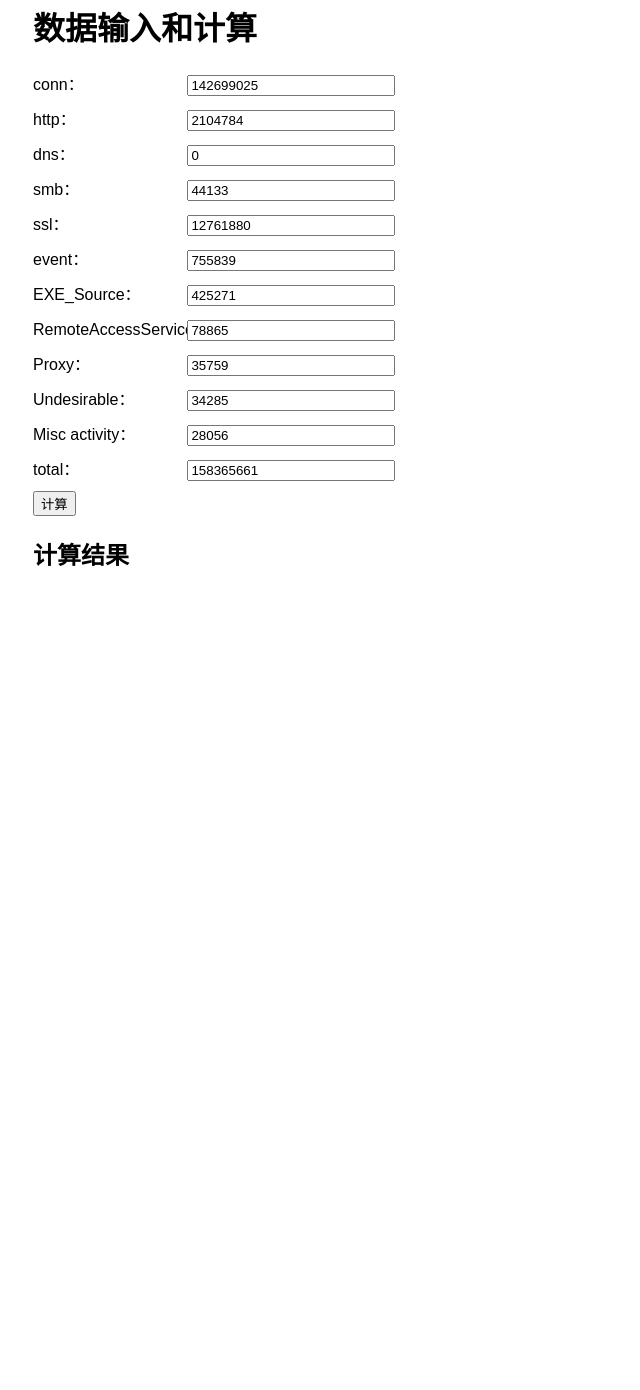
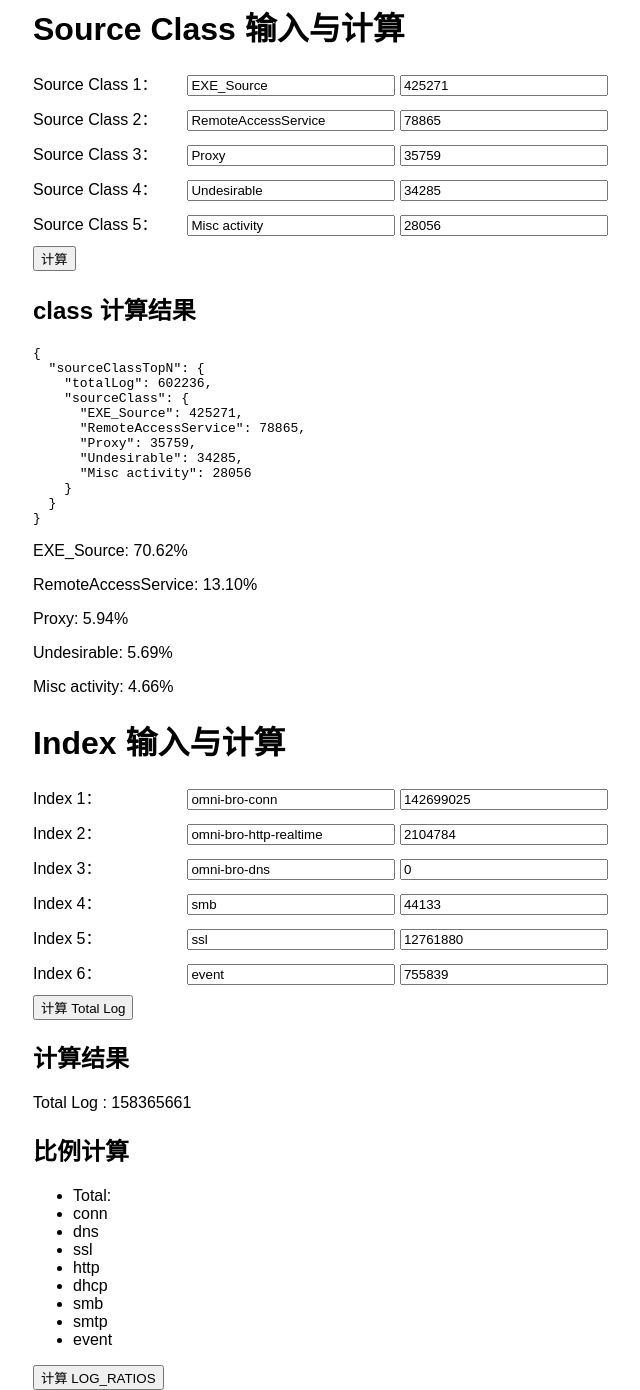
Before and after one commit to iamflowerdog/on-day-one-question, a browser extension: page Javascript/caculator.html in a window 1280 px wide. Shown: the part 18-1408 px from the top of the page, without its empty margins (307-947 px from the left). Before the commit the page ends 800 px from the top, so only its background shows below. Drawn offline with Linux system fonts and the light colour scheme.

Commit message:
第一版

```diff
--- a/Javascript/caculator.html
+++ b/Javascript/caculator.html
@@ -3,7 +3,7 @@
 <head>
     <meta charset="UTF-8">
     <meta name="viewport" content="width=device-width, initial-scale=1.0">
-    <title>数据输入和计算</title>
+    <title>Source Class 计算器</title>
     <style>
         body {
             font-family: Arial, sans-serif;
@@ -24,118 +24,208 @@
 </head>
 <body>
 
-<h1>数据输入和计算</h1>
 
+    <h1>Source Class 输入与计算</h1>
+
+    <div class="input-group">
+        <label for="source1">Source Class 1：</label>
+        <input type="text" id="source1" placeholder="名称" value="EXE_Source">
+        <input type="number" id="value1" placeholder="值" value="425271">
+    </div>
+
+    <div class="input-group">
+        <label for="source2">Source Class 2：</label>
+        <input type="text" id="source2" placeholder="名称" value="RemoteAccessService">
+        <input type="number" id="value2" placeholder="值" value="78865">
+    </div>
+
+    <div class="input-group">
+        <label for="source3">Source Class 3：</label>
+        <input type="text" id="source3" placeholder="名称" value="Proxy">
+        <input type="number" id="value3" placeholder="值" value="35759">
+    </div>
+
+    <div class="input-group">
+        <label for="source4">Source Class 4：</label>
+        <input type="text" id="source4" placeholder="名称" value="Undesirable">
+        <input type="number" id="value4" placeholder="值" value="34285">
+    </div>
+
+    <div class="input-group">
+        <label for="source5">Source Class 5：</label>
+        <input type="text" id="source5" placeholder="名称" value="Misc activity">
+        <input type="number" id="value5" placeholder="值" value="28056">
+    </div>
+
+    <button onclick="calculate()">计算</button>
+
+    <h2>class 计算结果</h2>
+    <div id="result"></div>
+    <div id="percentages"></div>
+
+<h1>Index 输入与计算</h1>
 <div class="input-group">
-    <label for="conn">conn：</label>
-    <input type="number" id="conn" value="142699025">
+    <label for="index1">Index 1：</label>
+    <input type="text" id="index1" placeholder="名称" value="omni-bro-conn">
+    <input type="number" id="indexValue1" placeholder="值" value="142699025">
 </div>
 
 <div class="input-group">
-    <label for="http">http：</label>
-    <input type="number" id="http" value="2104784">
+    <label for="index2">Index 2：</label>
+    <input type="text" id="index2" placeholder="名称" value="omni-bro-http-realtime">
+    <input type="number" id="indexValue2" placeholder="值" value="2104784">
 </div>
 
 <div class="input-group">
-    <label for="dns">dns：</label>
-    <input type="number" id="dns" value="0">
+    <label for="index3">Index 3：</label>
+    <input type="text" id="index3" placeholder="名称" value="omni-bro-dns">
+    <input type="number" id="indexValue3" placeholder="值" value="0">
 </div>
 
 <div class="input-group">
-    <label for="smb">smb：</label>
-    <input type="number" id="smb" value="44133">
+    <label for="index4">Index 4：</label>
+    <input type="text" id="index4" placeholder="名称" value="smb">
+    <input type="number" id="indexValue4" placeholder="值" value="44133">
 </div>
 
 <div class="input-group">
-    <label for="ssl">ssl：</label>
-    <input type="number" id="ssl" value="12761880">
+    <label for="index5">Index 5：</label>
+    <input type="text" id="index5" placeholder="名称" value="ssl">
+    <input type="number" id="indexValue5" placeholder="值" value="12761880">
 </div>
 
 <div class="input-group">
-    <label for="event">event：</label>
-    <input type="number" id="event" value="755839">
+    <label for="index6">Index 6：</label>
+    <input type="text" id="index6" placeholder="名称" value="event">
+    <input type="number" id="indexValue6" placeholder="值" value="755839">
 </div>
 
-<div class="input-group">
-    <label for="exe_source">EXE_Source：</label>
-    <input type="number" id="exe_source" value="425271">
+<button onclick="calculateTotalLog()">计算 Total Log</button>
+
+<h2>计算结果</h2>
+
+<div>
+   Total Log :  <span id="totalResult"></span>
 </div>
 
-<div class="input-group">
-    <label for="remote_access">RemoteAccessService：</label>
-    <input type="number" id="remote_access" value="78865">
+
+<h2>比例计算</h2>
+
+<div id="logRatios">
+    <ul>
+        <li>Total: </li>
+        <li>conn</li>
+        <li>dns</li>
+        <li>ssl</li>
+        <li>http</li>
+        <li>dhcp</li>
+        <li>smb</li>
+        <li>smtp</li>
+        <li>event</li>
+    </ul>
 </div>
 
-<div class="input-group">
-    <label for="proxy">Proxy：</label>
-    <input type="number" id="proxy" value="35759">
+<button onclick="calculateLogRatios()">计算 LOG_RATIOS</button>
+
+<div id="valueDisplay">
+    <!-- 显示对应的 value -->
 </div>
 
-<div class="input-group">
-    <label for="undesirable">Undesirable：</label>
-    <input type="number" id="undesirable" value="34285">
-</div>
 
-<div class="input-group">
-    <label for="misc_activity">Misc activity：</label>
-    <input type="number" id="misc_activity" value="28056">
-</div>
 
-<div class="input-group">
-    <label for="total">total：</label>
-    <input type="number" id="total" value="158365661">
-</div>
 
-<button onclick="calculate()">计算</button>
 
-<h2>计算结果</h2>
-<div id="result"></div>
+
 
 <script>
+    let resultJson = {}; // Define resultJson in a broader scope
+
     function calculate() {
-        const conn = parseInt(document.getElementById("conn").value);
-        const http = parseInt(document.getElementById("http").value);
-        const dns = parseInt(document.getElementById("dns").value);
-        const smb = parseInt(document.getElementById("smb").value);
-        const ssl = parseInt(document.getElementById("ssl").value);
-        const event = parseInt(document.getElementById("event").value);
-        const exeSource = parseInt(document.getElementById("exe_source").value);
-        const remoteAccess = parseInt(document.getElementById("remote_access").value);
-        const proxy = parseInt(document.getElementById("proxy").value);
-        const undesirable = parseInt(document.getElementById("undesirable").value);
-        const miscActivity = parseInt(document.getElementById("misc_activity").value);
-        const total = parseInt(document.getElementById("total").value);
+        const sources = [
+            { name: document.getElementById("source1").value, value: parseFloat(document.getElementById("value1").value) || 0 },
+            { name: document.getElementById("source2").value, value: parseFloat(document.getElementById("value2").value) || 0 },
+            { name: document.getElementById("source3").value, value: parseFloat(document.getElementById("value3").value) || 0 },
+            { name: document.getElementById("source4").value, value: parseFloat(document.getElementById("value4").value) || 0 },
+            { name: document.getElementById("source5").value, value: parseFloat(document.getElementById("value5").value) || 0 }
+        ];
 
-        const topNTotal = conn + http + ssl + event + exeSource + remoteAccess + proxy + undesirable + miscActivity;
-        const remainingTotal = total - topNTotal * 3;
+        const totalLog = sources.reduce((acc, source) => acc + source.value, 0);
 
-        const log_ratios = {
-            conn: (conn - topNTotal) / remainingTotal * 100,
-            dns: 0,
-            ssl: ssl / remainingTotal * 100,
-            http: http / remainingTotal * 100,
-            dhcp: 0,
-            smb: smb / remainingTotal * 100,
-            smtp: 0,
-            event: (event - topNTotal) / remainingTotal * 100
-        };
+        const sourceClass = {};
+        sources.forEach(source => {
+            if (source.name) {
+                sourceClass[source.name] = source.value;
+            }
+        });
 
-        const sourceClassTopN = {
-            EXE_Source: `${exeSource}: ${((exeSource / topNTotal) * 100).toFixed(1)}%`,
-            RemoteAccessService: `${remoteAccess}: ${((remoteAccess / topNTotal) * 100).toFixed(1)}%`,
-            Proxy: `${proxy}: ${((proxy / topNTotal) * 100).toFixed(1)}%`,
-            Undesirable: `${undesirable}: ${((undesirable / topNTotal) * 100).toFixed(1)}%`,
-            Misc_activity: `${miscActivity}: ${((miscActivity / topNTotal) * 100).toFixed(1)}%`
+        resultJson = {
+            sourceClassTopN: {
+                totalLog: totalLog,
+                sourceClass: sourceClass
+            }
         };
 
         document.getElementById("result").innerHTML = `
-            <p>总量：${remainingTotal}</p>
-            <p>LOG_RATIOS：</p>
-            <pre>${JSON.stringify(log_ratios, null, 2)}</pre>
-            <p>sourceClassTopN：</p>
-            <pre>${JSON.stringify(sourceClassTopN, null, 2)}</pre>
+            <pre>${JSON.stringify(resultJson, null, 2)}</pre>
+        `;
+
+        // Calculate and display percentages
+        const percentagesDiv = document.getElementById("percentages");
+        percentagesDiv.innerHTML = ''; // Clear previous percentages
+        sources.forEach(source => {
+            const percentage = ((source.value / totalLog) * 100).toFixed(2);
+            percentagesDiv.innerHTML += `<p>${source.name}: ${percentage}%</p>`;
+        });
+    }
+
+    function calculateLogRatios() {
+        const totalIndexLog = parseFloat(document.getElementById("totalResult").innerText) || 0; // 获取动态的 totalIndexLog
+        const previousTotalLog = parseFloat(resultJson.sourceClassTopN.totalLog) || 0; // 获取动态的 previousTotalLog
+        const total = totalIndexLog - previousTotalLog * 3; // 计算总值
+
+        const indexValues = {
+            conn: (parseFloat(document.getElementById("indexValue1").value) || 0),
+            dns: (parseFloat(document.getElementById("indexValue3").value) || 0),
+            ssl: (parseFloat(document.getElementById("indexValue5").value) || 0),
+            http: (parseFloat(document.getElementById("indexValue2").value) || 0),
+            dhcp: 0,
+            smb: (parseFloat(document.getElementById("indexValue4").value) || 0),
+            smtp: 0,
+            event: (parseFloat(document.getElementById("indexValue6").value) || 0)
+        };
+
+        // Clear previous results
+        const logRatiosList = document.querySelector("#logRatios ul");
+        logRatiosList.innerHTML = `<li>Total: ${total} (计算: ${totalIndexLog} - ${previousTotalLog} * 3)</li>`;
+
+        for (const [key, value] of Object.entries(indexValues)) {
+            const ratio = (value - previousTotalLog) / total;
+            logRatiosList.innerHTML += `<li>${key}: ${value === 0 ? 0 : (ratio * 100).toFixed(2)}%</li>`;
+        }
+    }
+
+    function calculateTotalLog() {
+        const indexSources = [
+            { name: document.getElementById("index1").value, value: parseFloat(document.getElementById("indexValue1").value) || 0 },
+            { name: document.getElementById("index2").value, value: parseFloat(document.getElementById("indexValue2").value) || 0 },
+            { name: document.getElementById("index3").value, value: parseFloat(document.getElementById("indexValue3").value) || 0 },
+            { name: document.getElementById("index4").value, value: parseFloat(document.getElementById("indexValue4").value) || 0 },
+            { name: document.getElementById("index5").value, value: parseFloat(document.getElementById("indexValue5").value) || 0 },
+            { name: document.getElementById("index6").value, value: parseFloat(document.getElementById("indexValue6").value) || 0 }
+        ];
+
+        const totalIndexLog = indexSources.reduce((acc, index) => acc + index.value, 0);
+
+        document.getElementById("totalResult").innerHTML = `
+            ${totalIndexLog}
         `;
     }
+
+    // Automatically execute calculate() when the page loads
+    window.onload = function() {
+        calculate();
+        calculateTotalLog()
+    };
 </script>
 
 </body>
```
